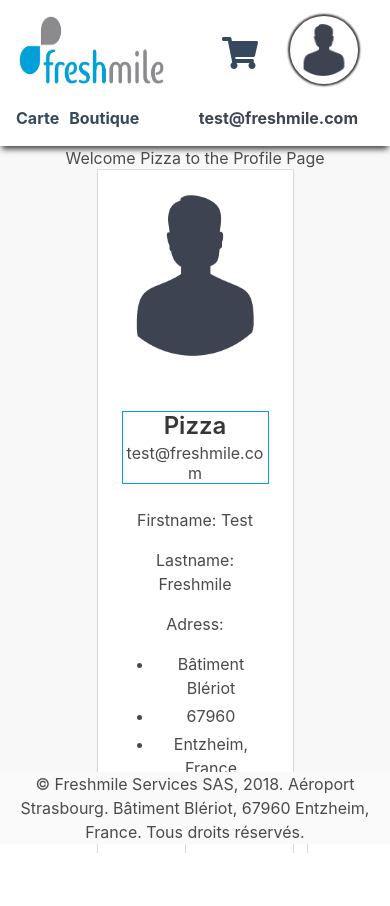
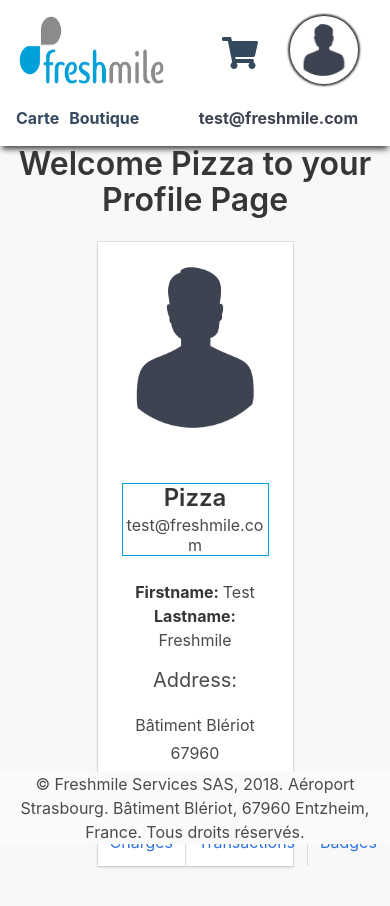
Before and after one commit to DaniTOLETUM/Challenge-prices, a React (Create React App) app: page /profile in a window 390 px wide. Shown: the top 906 px of the page. Before the commit the page ends 853 px from the top, so only its background shows below. Built offline with nearby package versions, Linux system fonts and the light colour scheme.

Commit message:
all pages set with basic style

```diff
--- a/src/components/pages/Page404.jsx
+++ b/src/components/pages/Page404.jsx
@@ -4,6 +4,7 @@ import { Link } from "react-router-dom";
 export default function Page404() {
   return (
     <React.Fragment>
+      <h1 className="title is-3">Page not found</h1>
       Oh oh ! Something went wrong :(
       <br />
       The requested page doesn't exist !<br />
--- a/src/components/pages/Products.jsx
+++ b/src/components/pages/Products.jsx
@@ -15,7 +15,7 @@ export default class Profile extends Component {
     console.log(products);
     return (
       <React.Fragment>
-        <h1>Welcome to the Products Page</h1>
+        <h1 className="title is-3">Welcome to the Products Page</h1>
         <ul className="products">
           {products.map((product, index) => (
             <li className="product" key={index}>
--- a/src/components/pages/ProductsDetails.jsx
+++ b/src/components/pages/ProductsDetails.jsx
@@ -3,7 +3,7 @@ import React from "react";
 export default function ProductsDetails() {
   return (
     <div>
-      <h1>ProductsDetails</h1>
+      <h1 className="title is-3">ProductsDetails</h1>
     </div>
   );
 }
--- a/src/components/pages/Profile.jsx
+++ b/src/components/pages/Profile.jsx
@@ -4,7 +4,9 @@ import "../../styles/profile.css";
 import AllData from "../../enonce/data.json";
 
 export default class Profile extends Component {
-  state = { user: {} };
+  state = {
+    user: {}
+  };
 
   componentDidMount() {
     this.setState({ user: AllData.user });
@@ -15,24 +17,33 @@ export default class Profile extends Component {
     console.log(user);
     return (
       <React.Fragment>
-        <h1>Welcome {user.nickname} to the Profile Page</h1>
-        <div class="card">
-          <div class="card-image">
-            <img class="image " src="./img/avatar.png" alt="user avatar" />
+        <h1 className="title is-3">
+          Welcome {user.nickname} to your Profile Page
+        </h1>
+        <div className="card">
+          <div className="card-image">
+            <img className="image " src="./img/avatar.png" alt="user avatar" />
           </div>
-          <div class="card-content">
-            <div class="media">
-              <div class="media-content">
-                <p class="title is-4">{user.nickname}</p>
-                <p class="subtitle is-6">{user.email}</p>
+          <div className="card-content">
+            <div className="media">
+              <div className="media-content">
+                <p className="title is-4">{user.nickname}</p>
+                <p className="subtitle is-6">{user.email}</p>
               </div>
             </div>
-            <div class="content">
+            <div className="content">
               {user.civil_status ? (
-                <div>
-                  <p>Firstname: {user.civil_status.firstname}</p>
-                  <p>Lastname: {user.civil_status.lastname}</p>
-                  Adress:
+                <div className="basic_data">
+                  <p>
+                    <strong>Firstname: </strong>
+                    {user.civil_status.firstname}
+                  </p>
+                  <p>
+                    <strong>Lastname: </strong>
+                    {user.civil_status.lastname}
+                  </p>
+                  <div className="address">
+                    <p className="subtitle is-5">Address:</p>
                     <ul>
                       <li>{user.civil_status.address.street}</li>
                       <li>{user.civil_status.address.zipcode}</li>
@@ -42,19 +53,20 @@ export default class Profile extends Component {
                       </li>
                     </ul>
                   </div>
+                </div>
               ) : (
                 <p>No Personal Data Added</p>
               )}
             </div>
           </div>
-          <footer class="card-footer">
-            <a href="#" class="card-footer-item">
+          <footer className="card-footer">
+            <a href="#" className="card-footer-item">
               Charges
             </a>
-            <a href="#" class="card-footer-item">
+            <a href="#" className="card-footer-item">
               Transactions
             </a>
-            <a href="#" class="card-footer-item">
+            <a href="#" className="card-footer-item">
               Badges
             </a>
           </footer>
--- a/src/styles/App.css
+++ b/src/styles/App.css
@@ -12,3 +12,9 @@
   margin: auto;
   text-align: center;
 }
+
+@media only screen and (max-width: 400px) {
+  .App {
+    height: 140vh;
+  }
+}
--- a/src/styles/profile.css
+++ b/src/styles/profile.css
@@ -16,3 +16,16 @@
 .subtitle {
   text-align: center;
 }
+
+.basic_data > p {
+  margin: 0 !important;
+}
+
+.address {
+  margin-top: 1em !important;
+}
+
+.content ul {
+  list-style: none !important;
+  margin-left: 0;
+}
```
Lines whose indentation alone changed are shown as unchanged.
